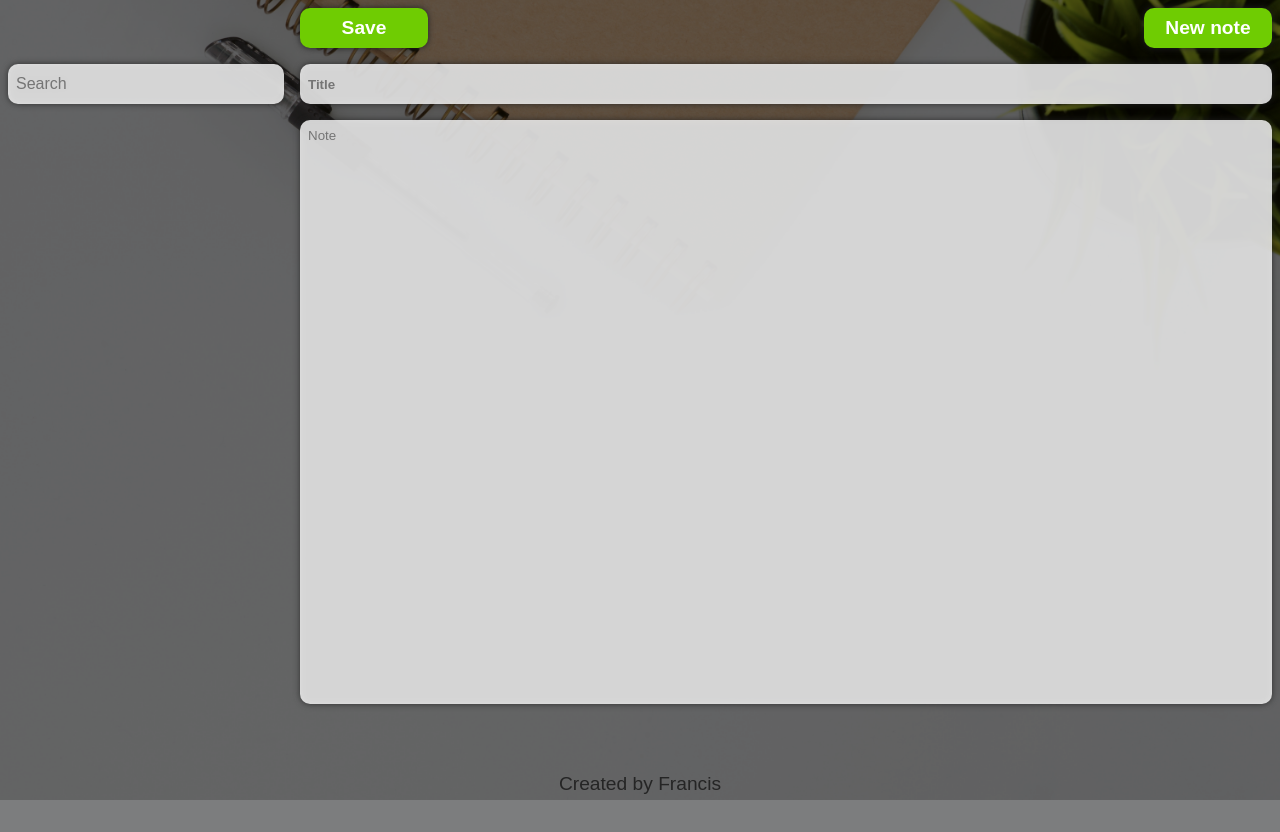
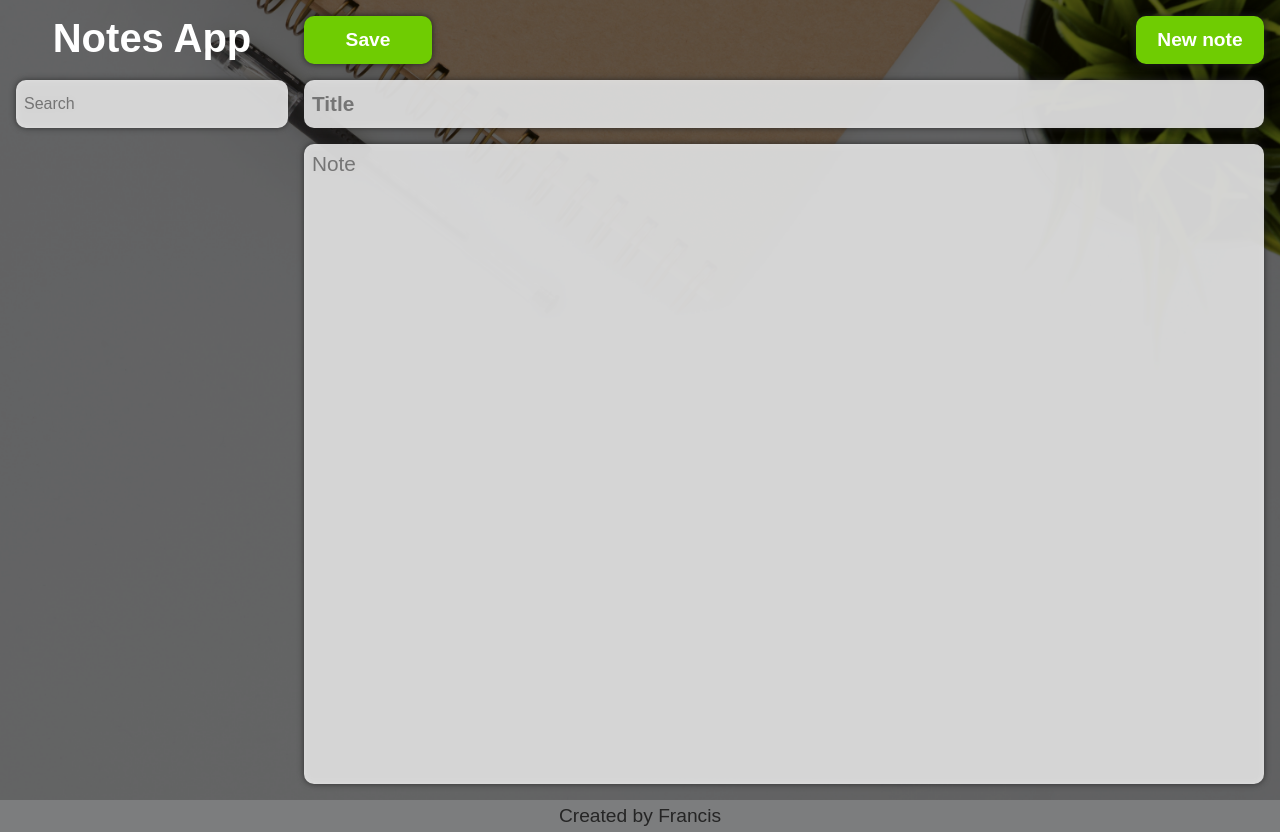
Before and after one commit to fpelletier-gh/note-app, a Gatsby site: page / in a window 1280 px wide. Both pictures are taken after a click on the button "Note". Before the commit the page ends 800 px from the top, so only its background shows below. Built offline with nearby package versions, Linux system fonts and the light colour scheme; Gatsby itself is replaced by a stand-in of ours.

Commit message:
Added title to desktop and fix many small bug

```diff
--- a/gatsby-config.js
+++ b/gatsby-config.js
@@ -1,6 +1,6 @@
 module.exports = {
   siteMetadata: {
-    title: `Note app`,
+    title: `Notes app`,
     description: `A simple note taking application`,
     author: `Francis`,
   },
--- a/src/components/formNote.js
+++ b/src/components/formNote.js
@@ -3,6 +3,7 @@ import React from "react"
 const formNote = ({
   handleTitleChange,
   handleNoteChange,
+  handleKeyPress,
   className,
   title,
   note,
@@ -15,6 +16,7 @@ const formNote = ({
         name="title"
         placeholder="Title"
         onChange={handleTitleChange}
+        onKeyPress={handleKeyPress}
         value={title}
       />
       <textarea
--- a/src/components/note.scss
+++ b/src/components/note.scss
@@ -2,7 +2,7 @@
   & .search-bar {
     grid-area: search;
     width: 100%;
-    height: 2.5rem;
+    height: 3rem;
     padding-left: 0.5rem;
     border-radius: 10px;
     border: none;
@@ -15,7 +15,26 @@
   & .primary-btn {
     grid-area: new-note;
     justify-self: end;
-    height: 2.5rem;
+    height: 3rem;
+    width: 8rem;
+    border-radius: 10px;
+    font-weight: bold;
+    font-size: 1.2rem;
+    color: white;
+    text-align: center;
+    border: none;
+    outline: none;
+    filter: drop-shadow(0 0 0.2rem #222);
+    background-color: #6fcc02;
+    &:hover {
+      background-color: #9dd857;
+    }
+  }
+
+  & .cancel-btn {
+    grid-area: search;
+    justify-self: start;
+    height: 3rem;
     width: 8rem;
     border-radius: 10px;
     font-weight: bold;
@@ -34,7 +53,7 @@
   & .submit-btn {
     justify-self: start;
     width: 8rem;
-    height: 2.5rem;
+    height: 3rem;
     font-weight: bold;
     font-size: 1.2rem;
     color: white;
@@ -48,11 +67,20 @@
     }
   }
 
+  & .app-title {
+    font-size: 2.5rem;
+    color: white;
+    width: 100%;
+    height: 100%;
+    align-self: center;
+    justify-self: center;
+  }
+
   & .aside {
     overflow: auto;
     display: grid;
     width: 100%;
-    height: 73vh;
+    height: 80vh;
     grid-template-columns: auto;
     grid-template-rows: auto;
     grid-row-gap: 0.5rem;
@@ -112,6 +140,7 @@
         justify-self: start;
         color: black;
         padding-left: 0.5rem;
+        overflow: hidden;
       }
     }
   }
@@ -121,7 +150,7 @@
     display: grid;
     width: 100%;
     height: 100%;
-    grid-template-rows: 2.5rem 1fr;
+    grid-template-rows: 3rem 1fr;
     grid-template-columns: 1fr;
     grid-template-areas:
       "note-title"
@@ -137,6 +166,7 @@
       border: none;
       outline: none;
       font-family: arial;
+      font-size: 1.3rem;
       padding-left: 0.5rem;
       font-weight: bold;
       filter: drop-shadow(0 0 0.2rem #222);
@@ -147,8 +177,8 @@
       resize: none;
       outline: none;
       font-family: arial;
+      font-size: 1.3rem;
       width: 100%;
-      height: 73vh;
       border-radius: 10px;
       background-color: rgba(255, 255, 255, 0.8);
       padding: 0.5rem;
@@ -167,9 +197,11 @@
     width: 100vw;
     height: 100%;
     padding: 0.5rem;
+    padding-top: 1rem;
     grid-template-columns: auto;
     grid-template-rows: auto;
     grid-row-gap: 1rem;
+    grid-column-gap: 1rem;
     grid-template-areas:
       "search new-note"
       "main main";
@@ -178,17 +210,27 @@
     .search-bar {
       width: 4rem;
       &:focus {
-        width: 95%;
+        width: 100%;
       }
     }
 
     .submit-btn {
-      grid-area: search;
+      grid-area: new-note;
+      justify-self: end;
     }
 
     .aside {
       grid-area: main;
     }
+
+    .app-title {
+      display: none;
+    }
+
+    .note {
+      height: 70vh;
+    }
+
   }
 }
 
@@ -196,13 +238,13 @@
   .container {
     display: grid;
     width: 100vw;
-    padding: 0.5rem;
+    padding: 1rem;
     grid-template-columns: minmax(15rem, 1fr) 3fr;
     grid-template-rows: 3rem 3rem minmax(0, 1fr);
     grid-column-gap: 1rem;
-    grid-row-gap: 0.5rem;
+    grid-row-gap: 1rem;
     grid-template-areas:
-      ". submit new-note"
+      "title submit new-note"
       "search main main"
       "aside main main";
 
@@ -213,5 +255,13 @@
     .aside {
       grid-area: aside;
     }
+
+    .app-title {
+      grid-area: title;
+    }
+
+    .note {
+      height: 80vh;
+    }
   }
 }
--- a/src/pages/index.js
+++ b/src/pages/index.js
@@ -19,11 +19,18 @@ const IndexPage = () => {
   const [visited, setVisited] = useState(true)
 
   const handleTitleChange = e => {
+    console.log(e.target.value)
     setTitle(e.target.value)
   }
 
   const handleNoteChange = e => {
     setNote(e.target.value)
+  }
+
+  const handleKeyPress = e => {
+    if(e.key === 'Enter') {
+      handleSubmit(e)
+    }
   }
 
   useEffect(() => {
@@ -130,6 +137,7 @@ const IndexPage = () => {
           <div className="container">
             {!displayNote || width >= 768 ? (
               <>
+              <h1 className='app-title'>Notes App</h1>
                 {displayNote || width >= 768 ? (
                   <button
                     type="submit"
@@ -152,7 +160,7 @@ const IndexPage = () => {
                 >
                   Save
                 </button>
-                <button className="primary-btn" onClick={cancelNewNote}>
+                <button className="cancel-btn" onClick={cancelNewNote}>
                   Cancel
                 </button>
               </>
@@ -180,6 +188,7 @@ const IndexPage = () => {
                 className="main"
                 handleTitleChange={handleTitleChange}
                 handleNoteChange={handleNoteChange}
+                handleKeyPress={ handleKeyPress }
                 handleSubmit={handleSubmit}
                 title={title}
                 note={note}
```
